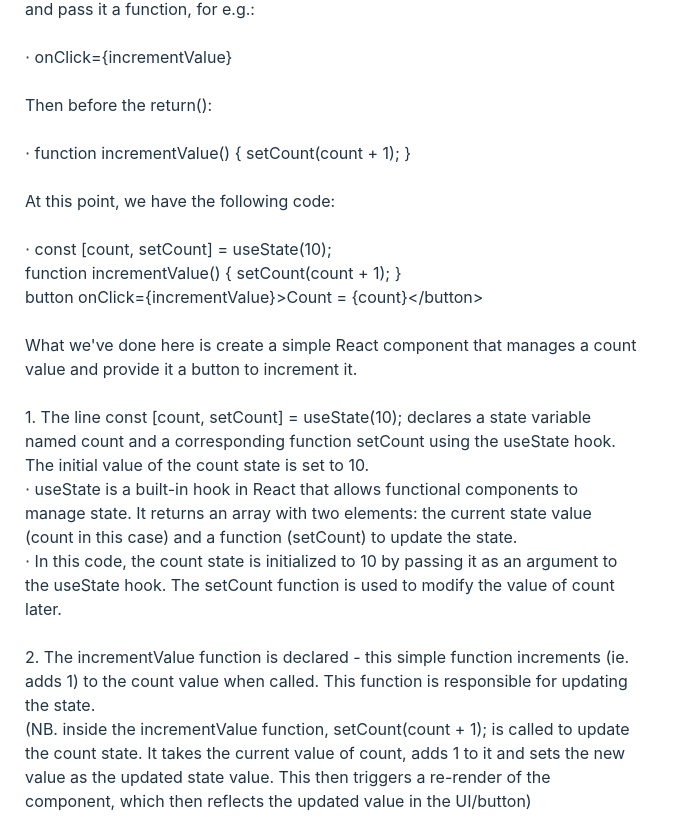
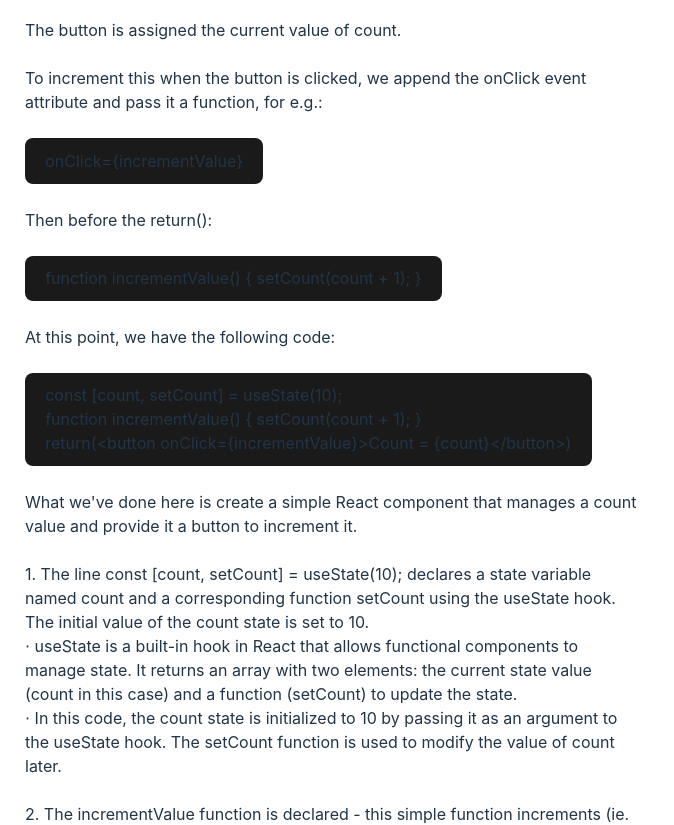
Before and after one commit to asbhogal/React-State-Management, a React (Vite) app: page /usestatehook in a window 1280 px wide. Shown: the part 690-1515 px from the top of the page, without its empty margins (0-674 px from the left). Built offline with nearby package versions, Linux system fonts and the light colour scheme.

Commit message:
updates to useState notes

```diff
--- a/src/index.css
+++ b/src/index.css
@@ -93,6 +93,15 @@ button:focus-visible {
   font-size: clamp(1.5rem, 0.9718rem + 2.2535vw, 3rem);
 }
 
+.code-text {
+  display: flex;
+  width: fit-content;
+  border-radius: 8px;
+  border: 1px solid transparent;
+  padding: 0.6em 1.2em;
+  background-color: #1a1a1a;
+}
+
 @media only screen and (width >= 769px) {
   main {
     width: 50%;
--- a/src/pages/useStateHook.jsx
+++ b/src/pages/useStateHook.jsx
@@ -14,8 +14,13 @@ export default function UseStateHook() {
       <h2 className="content-title">useState()</h2>
       <main>
         <p>
-          const [count, setCount] = useState();
+          For this, we will use a simple button with an initial value that
+          increases by one every time it is clicked.
           <br />
+          <br />
+          <span className="code-text">
+            const [count, setCount] = useState();
+          </span>
           <br />
           The output of useState() is an array. The first item is the current
           value of the piece of state (here, &quot;count&quot;) and the second
@@ -35,33 +40,31 @@ export default function UseStateHook() {
           The button is assigned the current value of count.
           <br />
           <br />
-          To increment this when the button is clicked, append the onClick event
-          attribute and pass it a function, for e.g.:
+          To increment this when the button is clicked, we append the onClick
+          event attribute and pass it a function, for e.g.:
           <br />
           <br />
-          &sdot; {`onClick={incrementValue}`}
-          <br />
+          <span className="code-text">{`onClick={incrementValue}`}</span>
           <br />
           Then before the return():
           <br />
           <br />
-          &sdot;{" "}
-          {`function incrementValue() {
+          <span className="code-text">{`function incrementValue() {
           setCount(count + 1);
-        }`}
-          <br />
+        }`}</span>
           <br />
           At this point, we have the following code:
           <br />
           <br />
-          &sdot; {`const [count, setCount] = useState(10);`}
-          <br />
-          {`function incrementValue() {
-    setCount(count + 1);
-  }`}
-          <br />
-          {`button onClick={incrementValue}>Count = {count}</button>`}
-          <br />
+          <span className="code-text">
+            {`const [count, setCount] = useState(10);`}
+            <br />
+            {`function incrementValue() {
+              setCount(count + 1);
+            }`}
+            <br />
+            {`return(<button onClick={incrementValue}>Count = {count}</button>)`}
+          </span>
           <br />
           What we&apos;ve done here is create a simple React component that
           manages a count value and provide it a button to increment it.
@@ -84,19 +87,26 @@ export default function UseStateHook() {
           increments (ie. adds 1) to the count value when called. This function
           is responsible for updating the state.
           <br />
-          (NB. inside the incrementValue function, setCount(count + 1); is
+          &sdot; Inside the incrementValue function, setCount(count + 1); is
           called to update the count state. It takes the current value of count,
           adds 1 to it and sets the new value as the updated state value. This
           then triggers a re-render of the component, which then reflects the
-          updated value in the UI/button)
+          updated value in the UI/button
           <br />
           <br />
           3. The button has an onClick attribute that specifies the
           incrementValue function as the event handler when the button is
           clicked.
           <br />
+          &sdot; When the button is clicked, the onClick event triggers the
+          incrementValue function, which in turn updates the state by invoking
+          the setCount function. <br />
+          &sdot; The text displayed on the button is {`Count={count}`} which
+          shows the current value of count in the UI at that point in time.
           <br />
-          NB. count++ won&apos;t work. To understand why, see the case below:
+          <br />
+          NB. Using <span className="code-text">count++ </span>to increment the
+          value won&apos;t work. To understand why, see the case below:
           <br />
           <br />
           &sdot;{" "}
```
